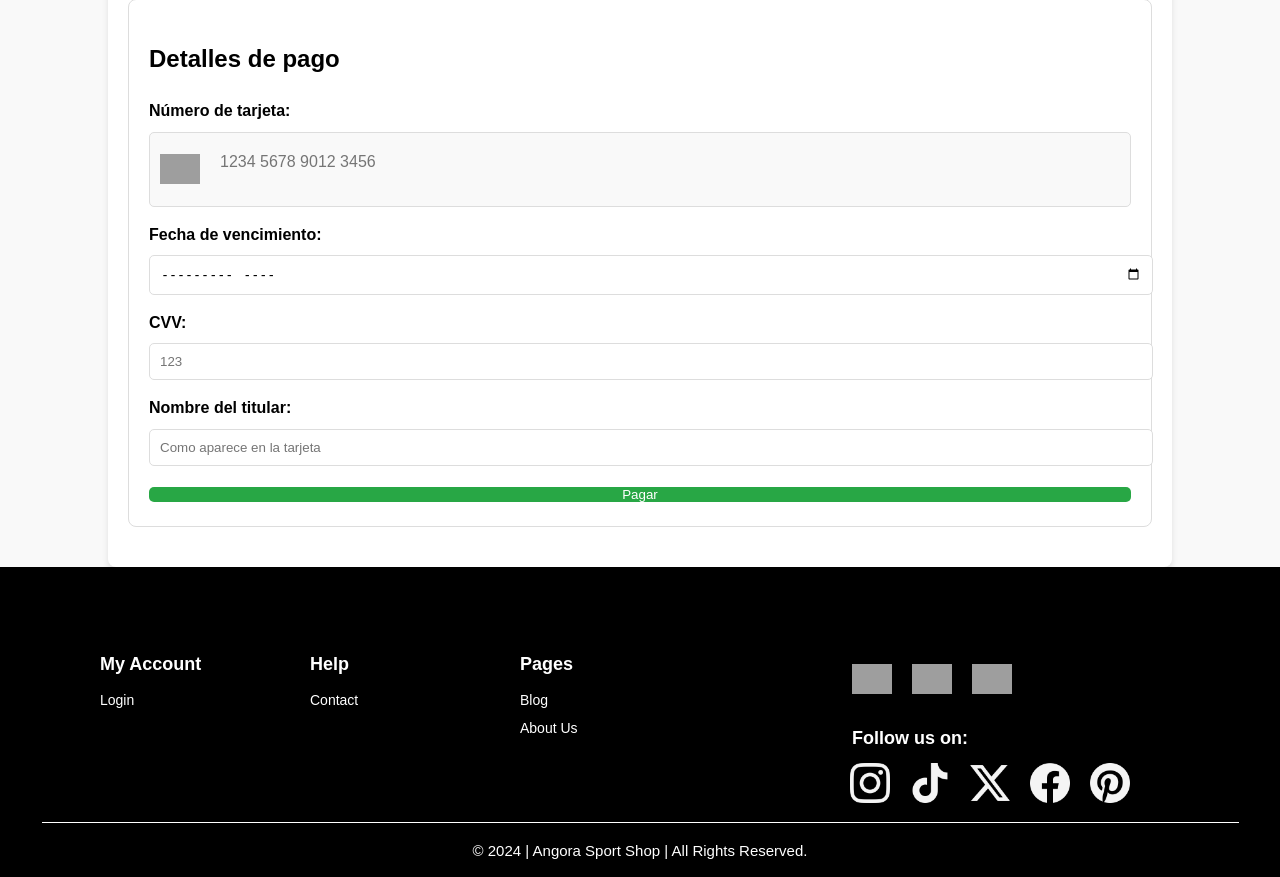
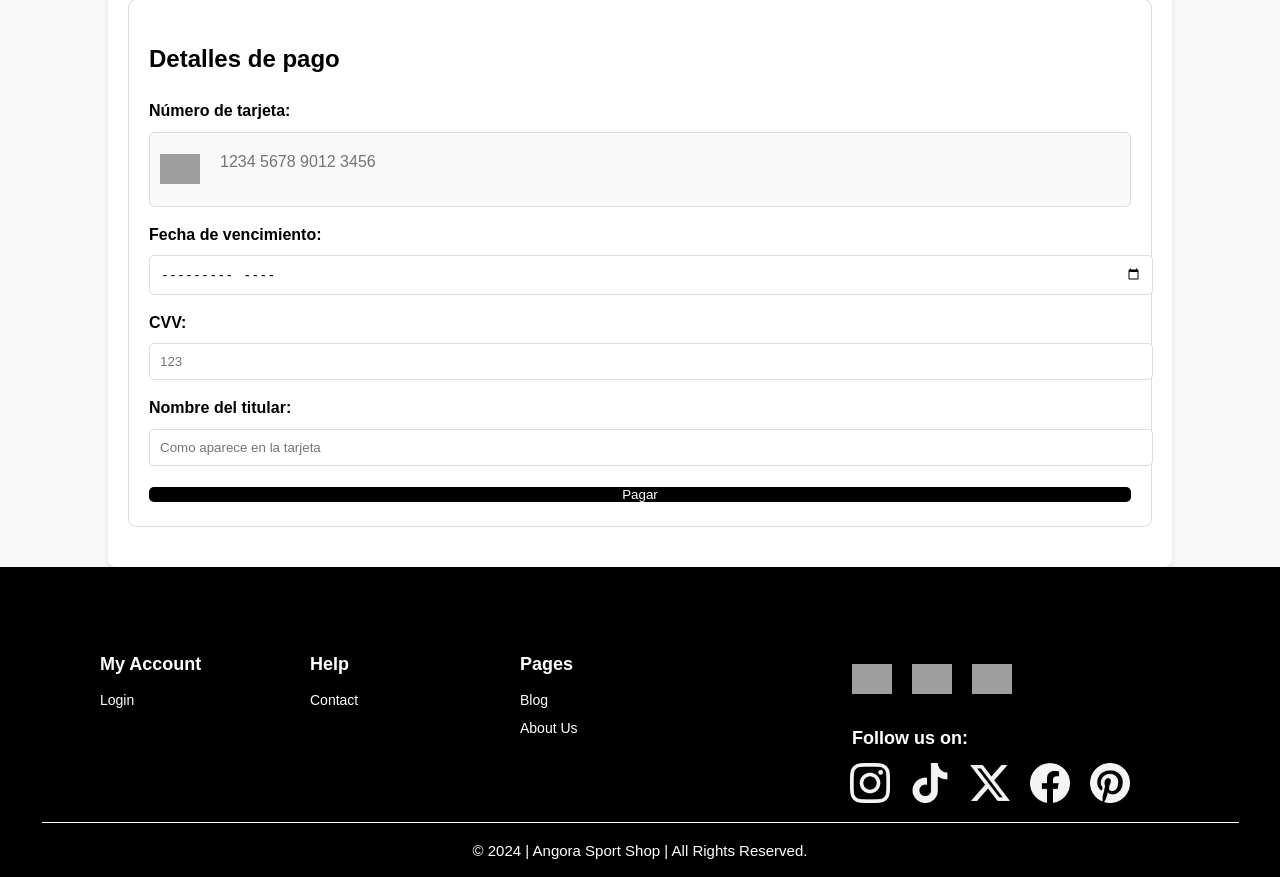
Before and after one commit to KatiaJuarezDev/angora2, a PHP site: page /confitmacion_pago.html in a window 1280 px wide. Shown: the part 771-1648 px from the top of the page. Run offline with PHP 8.4, Linux system fonts and the light colour scheme; grey boxes are pictures that could not be loaded.

Commit message:
modifique el color
cambie el hover del botón de pago

```diff
--- a/css/pago.css
+++ b/css/pago.css
@@ -37,7 +37,7 @@ input, select, textarea, button {
 }
 
 button {
-    background-color: #28a745;
+    background-color: #000;
     color: #fff;
     border: none;
     padding: 10px 20px;
@@ -45,7 +45,7 @@ button {
 }
 
 button:hover {
-    background-color: #218838;
+    background-color: #185a6b;
 }
 
 /* Contenedor del campo de número de tarjeta */
```
